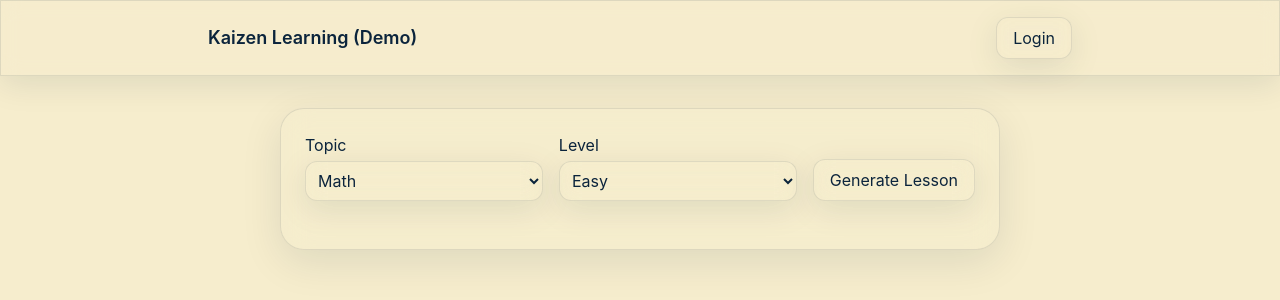
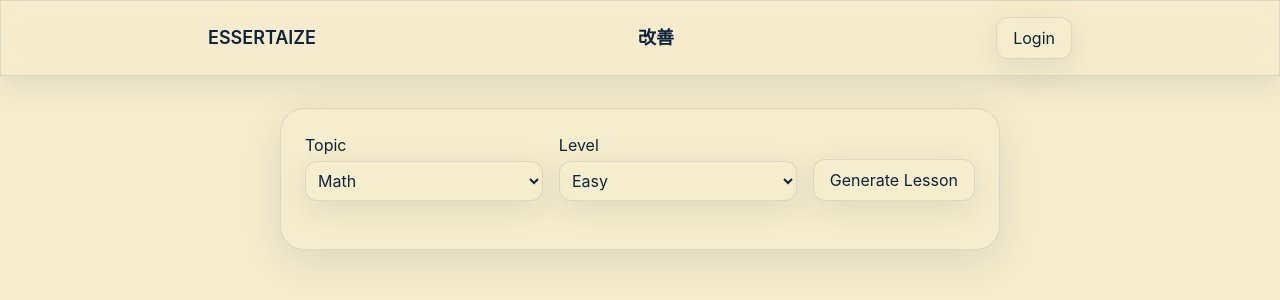
Before and after one commit to NolanEssertaize/portfolio-front, a Next.js app: page /kaizen in a window 1280 px wide. Shown: the top 300 px of the page. Built offline with nearby package versions, Linux system fonts and the light colour scheme.

Commit message:
Little changes

```diff
--- a/src/app/kaizen/page.tsx
+++ b/src/app/kaizen/page.tsx
@@ -63,7 +63,12 @@ export default function KaizenPage() {
     <div className="min-h-screen flex flex-col">
       <header className="glass-effect">
         <div className="max-w-4xl mx-auto flex justify-between items-center p-4">
-          <h1 className="text-lg font-semibold">Kaizen Learning (Demo)</h1>
+          <a
+            target='_blank'
+            href='/'>
+            <h1 className="text-lg font-semibold">ESSERTAIZE</h1>
+          </a>
+          <h1 className="text-lg font-semibold">改善</h1>
           <button className="btn-glass px-4 py-2 rounded-xl cursor-not-allowed" disabled>Login</button>
         </div>
       </header>
--- a/src/components/portfolio/sections/ProjectSection.tsx
+++ b/src/components/portfolio/sections/ProjectSection.tsx
@@ -80,7 +80,6 @@ const ProjectsSection: React.FC = () => {
       image: '/AILesson.png',
       github: '#',
       demo: '/kaizen',
-      demoLabel: 'Test',
       featured: false,
     },
   ];
```
